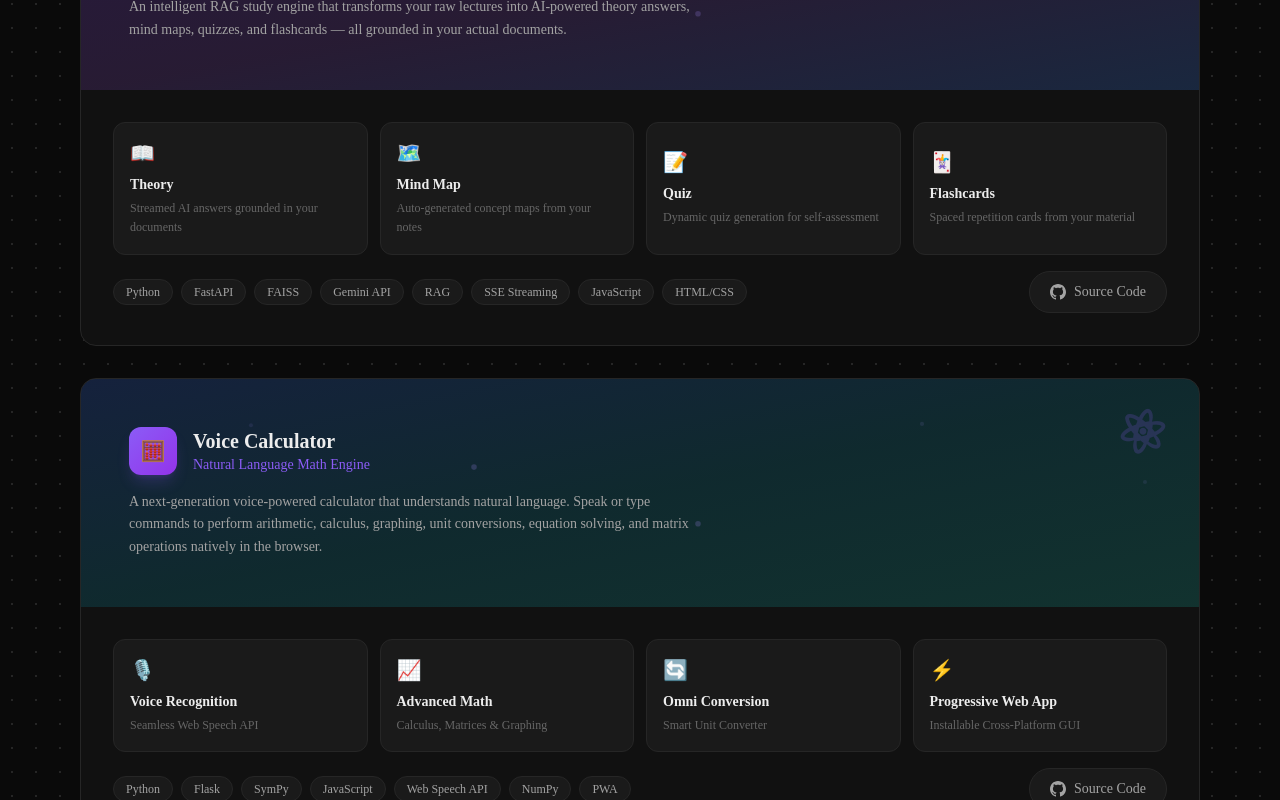
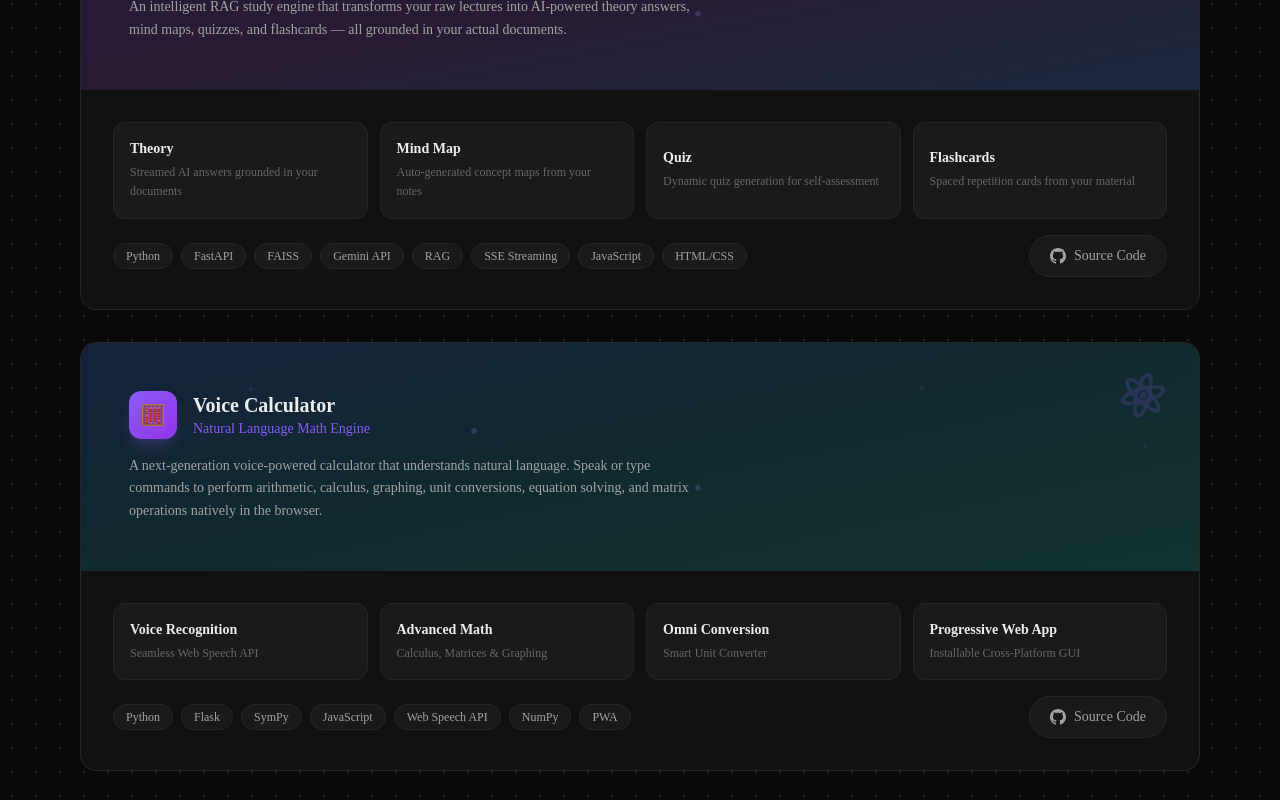
Before and after one commit to Prathmesh1222/my-portfolio_, a Next.js app: page / in a window 1280 px wide. Shown: the part 1400-2200 px from the top of the page. Built offline with nearby package versions, Linux system fonts and the light colour scheme.

Commit message:
style(projects): remove emojis from feature sub-titles across all project cards

```diff
--- a/src/components/ProjectsSection.tsx
+++ b/src/components/ProjectsSection.tsx
@@ -257,13 +257,6 @@ export default function ProjectsSection() {
                         : "border-[var(--color-card-border)] bg-[var(--color-card-hover)] hover:border-violet-500/20"
                     }`}
                   >
-                    <motion.span
-                      className="text-xl mb-2 block"
-                      animate={activeFeature === i ? { scale: [1, 1.2, 1] } : {}}
-                      transition={{ duration: 0.3 }}
-                    >
-                      {feature.icon}
-                    </motion.span>
                     <h4 className={`text-sm font-semibold mb-1 transition-colors ${
                       activeFeature === i ? "text-violet-500" : "text-[var(--color-foreground)]"
                     }`}>
@@ -289,9 +282,6 @@ export default function ProjectsSection() {
                   >
                     <div className="p-5 rounded-xl border border-violet-500/20 bg-violet-500/5">
                       <div className="flex items-center gap-3 mb-3">
-                        <span className="text-2xl">
-                          {project.features[activeFeature].icon}
-                        </span>
                         <h4 className="text-base font-semibold text-violet-500">
                           {project.features[activeFeature].name}
                         </h4>
```
